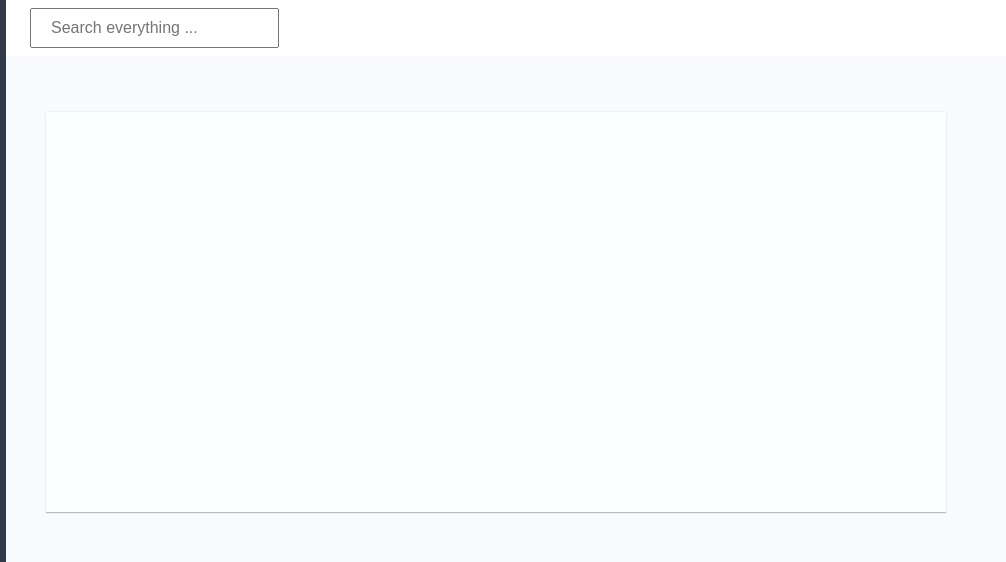
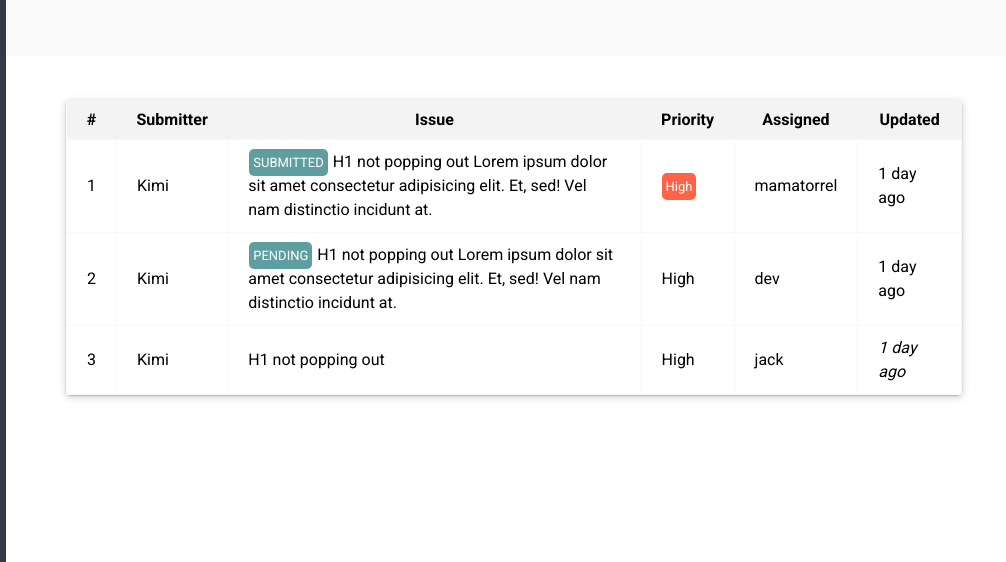
Before and after one commit to hakimihamzan/bug-tracker, a plain HTML site: page index.html in a window 1280 px wide. Shown: the top 562 px of the page, 274-1280 px from the left. Drawn offline with Linux system fonts and the light colour scheme; no server answers.

Commit message:
plain html table added

```diff
--- /dev/null
+++ b/component/app.js
@@ -0,0 +1,33 @@
+// this file handle CRUD relating to table
+
+// let a = "dummyedited2";
+// let clos = "";
+// let creat = Timestamp.now();
+// let desc = "edit sidebar please1";
+// let githu = "https://github.com/hakimihamzan/threeJS";
+// let submitr = "mr man";
+// let title = "sidebar sucks2";
+// let uid = "6BBYVXknuKi6uNpSgsMf";
+
+// firebaseUtils.addDoc(a, clos, creat, desc, githu, submitr, title);
+// firebaseUtils.onSnapshot();
+// firebaseUtils.deleteDoc("cCy3bcytFYaJUobI0UHm");
+// firebaseUtils.updateDoc(a, clos, creat, desc, githu, submitr, title, uid);
+
+// submitter can create tickets and get tickets -- subscribe to tickets - checked
+// developer can subscribe, create, update - checked
+// project manager can crud - checked
+
+// signing in --demo accounts
+// firebaseUtils.signInWithEmailAndPassword(managerDemo.email, managerDemo.password);
+
+import { auth, firebaseUtils, Timestamp } from "./firebase.js";
+
+let divAppend = document.createElement("div");
+divAppend.classList.add("inner");
+
+divAppend.innerHTML = `
+
+`;
+
+export { divAppend };
--- a/index.html
+++ b/index.html
@@ -11,7 +11,7 @@
     <title>Bug Tracker - Submit Issues</title>
   </head>
   <body>
-    <input class="search-bar" type="text" placeholder="Search everything ..." />
+    <!-- <input class="search-bar" type="text" placeholder="Search everything ..." /> -->
 
     <button class="demo">
       <img src="img/manage_accounts_black_24dp.svg" alt="management" />
@@ -70,8 +70,44 @@
       </div>
     </div>
 
-    <div id="app"></div>
+    <div id="app">
+      <table>
+        <tr>
+          <th>#</th>
+          <th>Submitter</th>
+          <th>Issue</th>
+          <th>Priority</th>
+          <th>Assigned</th>
+          <th>Updated</th>
+        </tr>
+        <tr>
+          <td>1</td>
+          <td>Kimi</td>
+          <td><span class="status">SUBMITTED</span> H1 not popping out Lorem ipsum dolor sit amet consectetur adipisicing elit. Et, sed! Vel nam distinctio incidunt at.</td>
+          <td><span class="priority">High</span></td>
+          <td>mamatorrel</td>
+          <td>1 day ago</td>
+        </tr>
+        <tr>
+          <td>2</td>
+          <td>Kimi</td>
+          <td><span class="status">PENDING</span> H1 not popping out Lorem ipsum dolor sit amet consectetur adipisicing elit. Et, sed! Vel nam distinctio incidunt at.</td>
+          <td>High</td>
+          <td>dev</td>
+          <td>1 day ago</td>
+        </tr>
+        <tr>
+          <td>3</td>
+          <td>Kimi</td>
+          <td>H1 not popping out</td>
+          <td>High</td>
+          <td>jack</td>
+          <td><i>1 day ago</i></td>
+        </tr>
+      </table>
+    </div>
     <script type="module" src="component/firebase.js"></script>
+    <script type="module" src="component/app.js"></script>
     <script type="module" src="main.js"></script>
   </body>
 </html>
--- a/main.js
+++ b/main.js
@@ -1,5 +1,6 @@
 import { auth, firebaseUtils, Timestamp } from "./component/firebase.js";
 import { onAuthStateChanged } from "https://www.gstatic.com/firebasejs/9.0.0/firebase-auth.js";
+import { divAppend } from "./component/app.js";
 
 // sidebar nav buttons behavior
 // removing class names from list of nodes
@@ -98,7 +99,7 @@ logout.addEventListener("click", () => {
 });
 
 // --------------
-// manager and developer can only CRU but not delete - real manager can delete
+// managerDemo and developerDemo can only CRU but not delete - real manager can delete
 let managerDemo = {
   email: "manager@goo.com",
   password: "passwordtest",
@@ -116,23 +117,6 @@ document.querySelector(".manager").addEventListener("click", () => {
   firebaseUtils.signInWithEmailAndPassword(managerDemo.email, managerDemo.password);
 });
 
-let a = "dummyedited2";
-let clos = "";
-let creat = Timestamp.now();
-let desc = "edit sidebar please1";
-let githu = "https://github.com/hakimihamzan/threeJS";
-let submitr = "mr man";
-let title = "sidebar sucks2";
-let uid = "6BBYVXknuKi6uNpSgsMf";
-
-// firebaseUtils.addDoc(a, clos, creat, desc, githu, submitr, title);
-// firebaseUtils.onSnapshot();
-// firebaseUtils.deleteDoc("cCy3bcytFYaJUobI0UHm");
-// firebaseUtils.updateDoc(a, clos, creat, desc, githu, submitr, title, uid);
-
-// submitter can create tickets and get tickets -- subscribe to tickets - checked
-// developer can subscribe, create, update - checked
-// project manager can crud - checked
-
-// signing in --demo accounts
-// firebaseUtils.signInWithEmailAndPassword(managerDemo.email, managerDemo.password);
+//div coming from app.js
+// let app = document.querySelector("#app");
+// app.appendChild(divAppend);
--- a/style.css
+++ b/style.css
@@ -16,7 +16,6 @@
 }
 
 body {
-  background-color: #f9fafd;
   font-family: "Roboto", sans-serif;
   max-width: 1920;
   font-size: 1rem;
@@ -81,9 +80,10 @@ body {
 }
 
 .white-topbar {
+  /* box-shadow: 0 -1px 0 rgba(0, 0, 0, 0.03), 0 1px 1px rgba(0, 0, 0, 0.15); */
   height: 3.5rem;
   width: 100vw;
-  background-color: white;
+  background-color: rgb(250, 250, 250);
   position: fixed;
   z-index: 3;
   display: flex;
@@ -118,10 +118,12 @@ body {
 .search-bar {
   z-index: 5;
   font-size: 1rem;
-  padding: 9px 19px;
+  padding: 11px 20px;
   position: fixed;
   left: 19rem;
   top: 0.5rem;
+  border: 1px solid rgb(226, 226, 226);
+  /* border-width: thin; */
 }
 
 .logout {
@@ -188,15 +190,15 @@ body {
 
 .demo {
   visibility: hidden;
+  border: 1px solid rgb(226, 226, 226);
   background-color: white;
-  border: 1px solid rgb(226, 226, 226);
   color: black;
   padding: 10px 20px;
   z-index: 5;
   border-radius: 3px;
   position: fixed;
   top: 0.3rem;
-  left: 42rem;
+  left: 20rem;
   cursor: pointer;
   display: flex;
   align-items: center;
@@ -215,8 +217,8 @@ body {
   width: 5rem;
   height: fit-content;
   position: fixed;
-  top: 0.45rem;
-  left: 52rem;
+  top: 0.29rem;
+  left: 30rem;
   z-index: 5;
   display: flex;
   flex-direction: column;
@@ -224,8 +226,9 @@ body {
 
 .demo-popup button {
   padding: 5px 5px;
-  background-color: #5b6069;
-  color: white;
+  background-color: white;
+  color: black;
+  border: 1px solid rgb(226, 226, 226);
   border-radius: 3px;
   width: 100%;
   margin: 1px;
@@ -237,12 +240,51 @@ body {
 }
 
 #app {
-  background-color: rgb(250, 255, 255);
-  box-shadow: 0 -1px 0 rgba(0, 0, 0, 0.04), 0 1px 1px rgba(0, 0, 0, 0.25);
+  height: 100vh;
+  width: 100vw;
+  position: absolute;
+}
 
-  height: 400px;
-  width: 900px;
-  position: absolute;
-  top: 7rem;
+table {
+  width: 100%;
+  position: inherit;
+  top: 5rem;
   left: 20rem;
+  border-radius: 5px;
+  border-collapse: collapse;
+  box-shadow: rgba(60, 64, 67, 0.3) 0px 1px 2px 0px, rgba(60, 64, 67, 0.15) 0px 2px 6px 2px;
+  width: 70vw;
+  margin: 20px;
 }
+
+th {
+  padding: 10px 20px;
+  background-color: #f3f3f3;
+}
+
+td {
+  border: thin solid rgb(248, 248, 248);
+  padding: 10px 20px;
+  line-height: 1.5;
+}
+
+tr:hover {
+  background-color: rgb(248, 248, 248);
+}
+
+.status {
+  background-color: cadetblue;
+  color: white;
+  margin: 1px;
+  padding: 6px 4px;
+  font-size: small;
+  border-radius: 5px;
+}
+
+.priority {
+  border-radius: 5px;
+  font-size: small;
+  background-color: tomato;
+  color: white;
+  padding: 6px 4px;
+}
```
